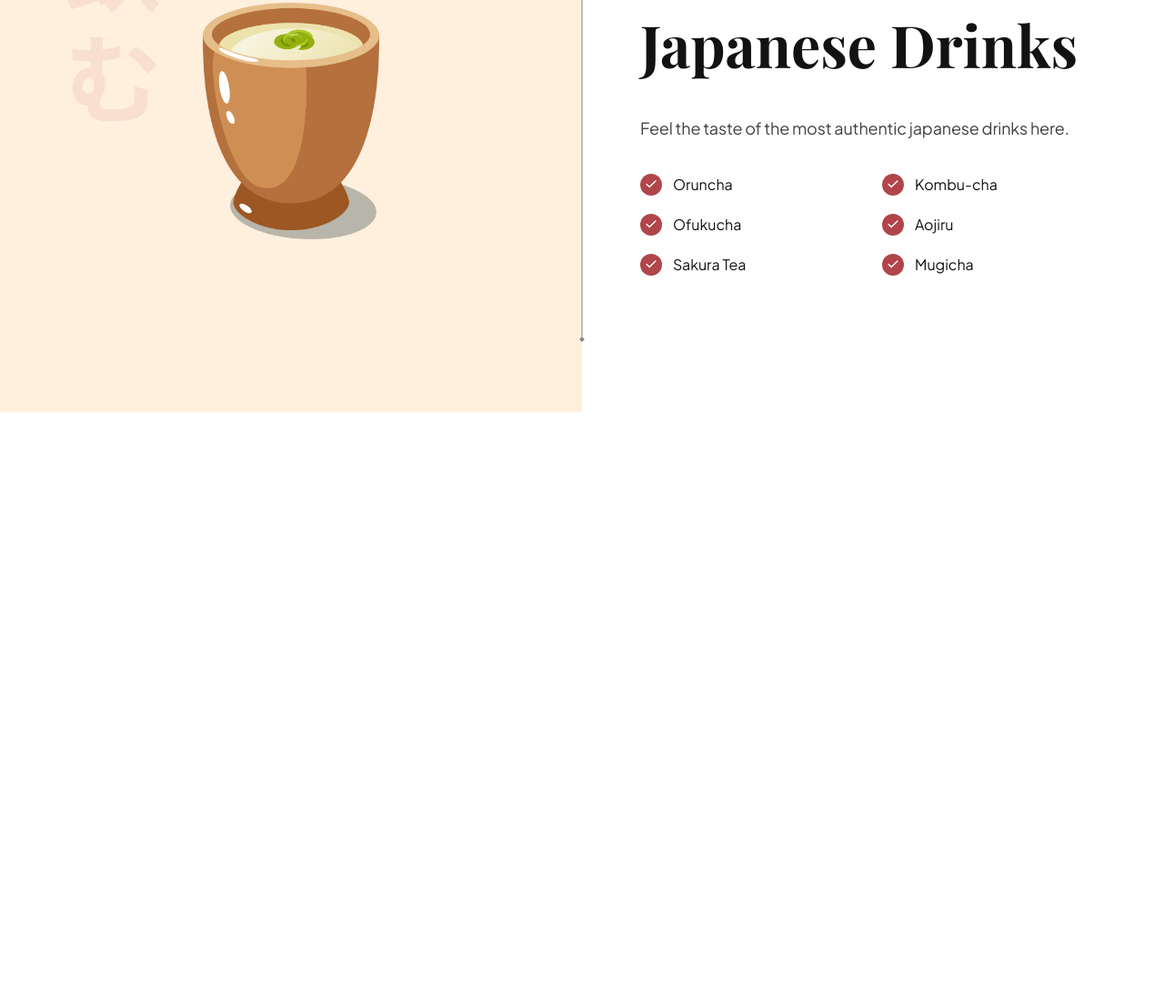
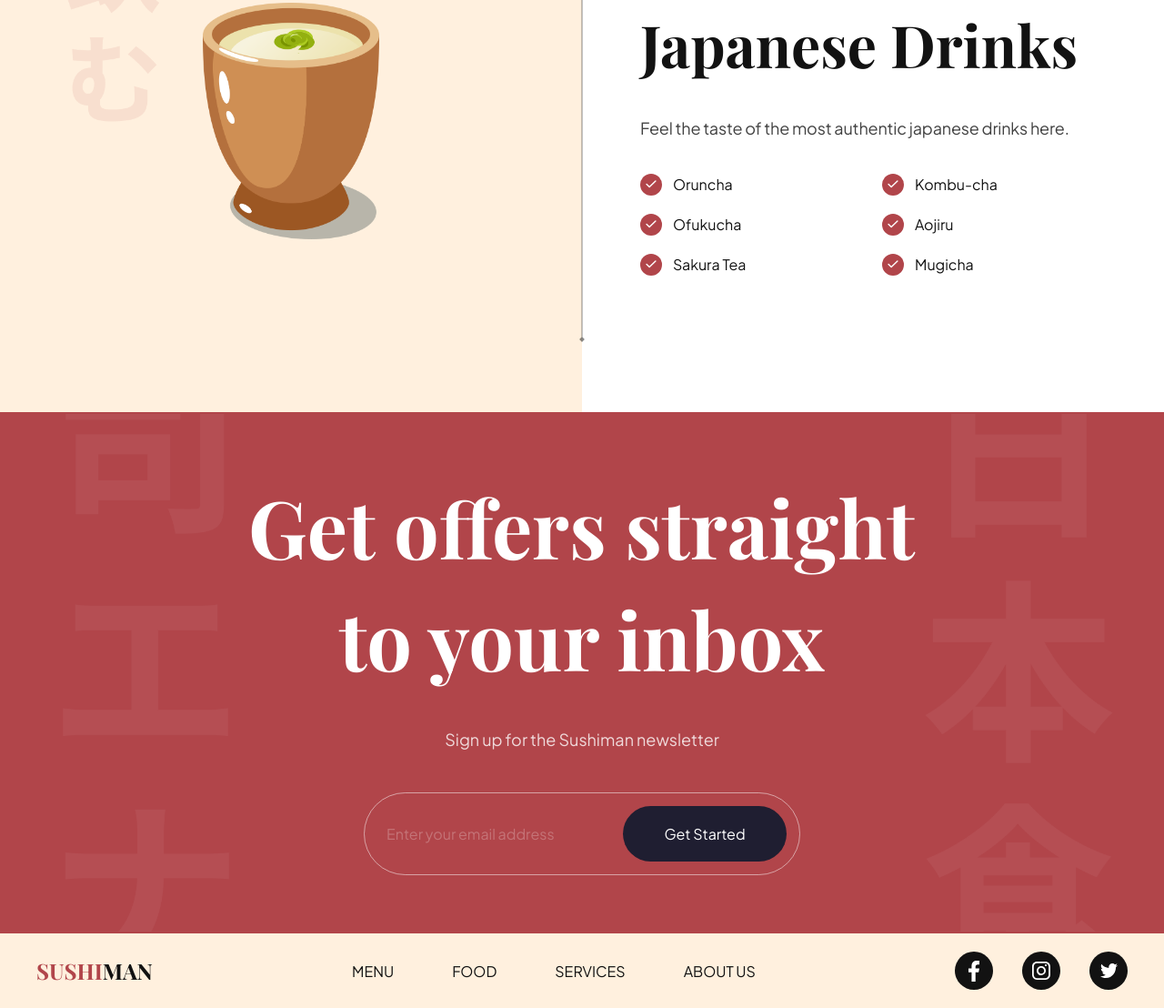
Before and after one commit to Sommos/javascript_sushi_website, a website built with Vite: page index.html in a window 1280 px wide. Shown: the part 3247-4355 px from the top of the page at 91% size. Before the commit the page ends 3700 px from the top, so only its background shows below. Built offline with nearby package versions, Linux system fonts and the light colour scheme.

Commit message:
added footer and subscribe sections, updated README.md images

```diff
--- a/css/sections/footer.css
+++ b/css/sections/footer.css
@@ -0,0 +1,55 @@
+.footer {
+    width: 100%;
+    padding: 20px 40px;
+    background: var(--color-creamson);
+    flex-wrap: wrap;
+    gap: 20px;
+    overflow: hidden;
+}
+
+.footer__logo {
+    font-size: 24px;
+    font-weight: bold;
+    font-family: var(--playfair-display);
+    text-transform: uppercase;
+    color: var(--secondary-color);
+    cursor: pointer;
+}
+
+.footer__logo span {
+    color: var(--primary-color);
+}
+
+.footer ul {
+    list-style: none;
+    display: flex;
+    flex-wrap: wrap;
+    flex-direction: row;
+    gap: 64px;
+}
+
+.footer ul:last-child {
+    gap: 32px;
+}
+
+.footer__nav li {
+    font-size: 16px;
+    font-weight: 500px;
+    font-family: var(--plus-jakarta-sans);
+    text-transform: uppercase;
+    color: var(--secondary-color);
+    cursor: pointer;
+}
+
+.footer__social li {
+    width: 42px;
+    height: 42px;
+    background-color: var(--secondary-color);
+    border-radius: 100%;
+}
+
+.footer_social li img {
+    width: 45%;
+    height: 45%;
+    object-fit: contain;
+}
--- a/css/sections/subscribe.css
+++ b/css/sections/subscribe.css
@@ -0,0 +1,71 @@
+.subscription {
+    padding: 64px;
+    background-color: var(--primary-color);
+    background-image: url("../../assets/subscribe_bg.png");
+    background-position: center;
+    background-repeat: no-repeat;
+    background-size: contain;
+    flex-direction: column;
+    overflow: hidden;
+}
+
+.subscription h2 {
+    font-size: 88px;
+    font-family: var(--playfair-display);
+    font-weight: 600px;
+    line-height: 123px;
+    color: #fff;
+    text-align: center;
+}
+
+.subscription p {
+    font-size: 18px;
+    font-family: var(--plus-jakarta-sans);
+    font-weight: 300px;
+    text-align: center;
+    color: rgba(255, 255, 255, 0.8);
+    line-height: 36px;
+    margin-top: 32px;
+}
+
+.subscription__form {
+    min-width: 480px;
+    margin-top: 40px;
+    padding: 14px 14px 14px 24px;
+    display: flex;
+    gap: 10;
+    border: 1px solid rgba(255, 255, 255, 0.5);
+    border-radius: 46px;
+}
+
+.subscription__form input {
+    flex: 1;
+    font-size: 16px;
+    font-weight: 400px;
+    font-family: var(--plus-jakarta-sans);
+    color: #fff;
+    opacity: 0.5;
+    background: transparent;
+    border: none;
+    outline: none;
+}
+
+.subscription__form input::placeholder {
+    color: #fff;
+    opacity: 0.5;
+}
+
+.subscription__form button {
+    padding: 20px;
+    min-width: 180px;
+    font-size: 16px;
+    font-weight: 500px;
+    font-family: var(--plus-jakarta-sans);
+    color: #fff;
+    text-align: center;
+    background: var(--black-400);
+    border-radius: 46px;
+    border: none;
+    outline: none;
+    cursor: pointer;
+}
--- a/index.html
+++ b/index.html
@@ -426,7 +426,50 @@
             </div>
         </section>
     </section>
+    <section
+        class="subscription flex-center"
+        id="services"
+    >
+        <h2 data-aos="flip-down">Get offers straight<br/> to your inbox</h2>
+        <p data-aos="fade-up">Sign up for the Sushiman newsletter</p>
+        <div
+            class="subscription__form"
+            data-aos="fade-up"
+        >
+            <input type="text" placeholder="Enter your email address"/>
+            <button>Get Started</button>
+        </div>
 
+    </section>
+    <footer class="footer flex-between">
+        <h3 class="footer__logo"><span>Sushi</span>man</h3>
+        <ul class="footer__nav">
+            <li><a href="#menu">Menu</a></li>
+            <li><a href="#food">Food</a></li>
+            <li><a href="#services">Services</a></li>
+            <li><a href="#about-us">About Us</a></li>
+        </ul>
+        <ul class="footer__social">
+            <li class="flex-center">
+                <img
+                    src="assets/facebook.svg"
+                    alt="facebook"
+                />
+            </li>
+            <li class="flex-center">
+                <img
+                    src="assets/instagram.svg"
+                    alt="instagram"
+                />
+            </li>
+            <li class="flex-center">
+                <img
+                    src="assets/twitter.svg"
+                    alt="twitter"
+                />
+            </li>
+        </ul>
+    </footer>
     <script src="js/script.js" type="module"></script>
 </body>
 </html>
--- a/package.json
+++ b/package.json
@@ -5,6 +5,7 @@
   "version": "0.0.0",
   "type": "module",
   "scripts": {
+    "deploy": "vite build && gh-pages -d dist",
     "dev": "vite",
     "build": "vite build",
     "preview": "vite preview"
```
Also changed, not shown: README.md, image_0.png, image_1.png, image_2.png, image_3.png (added), image_4.png (added).
